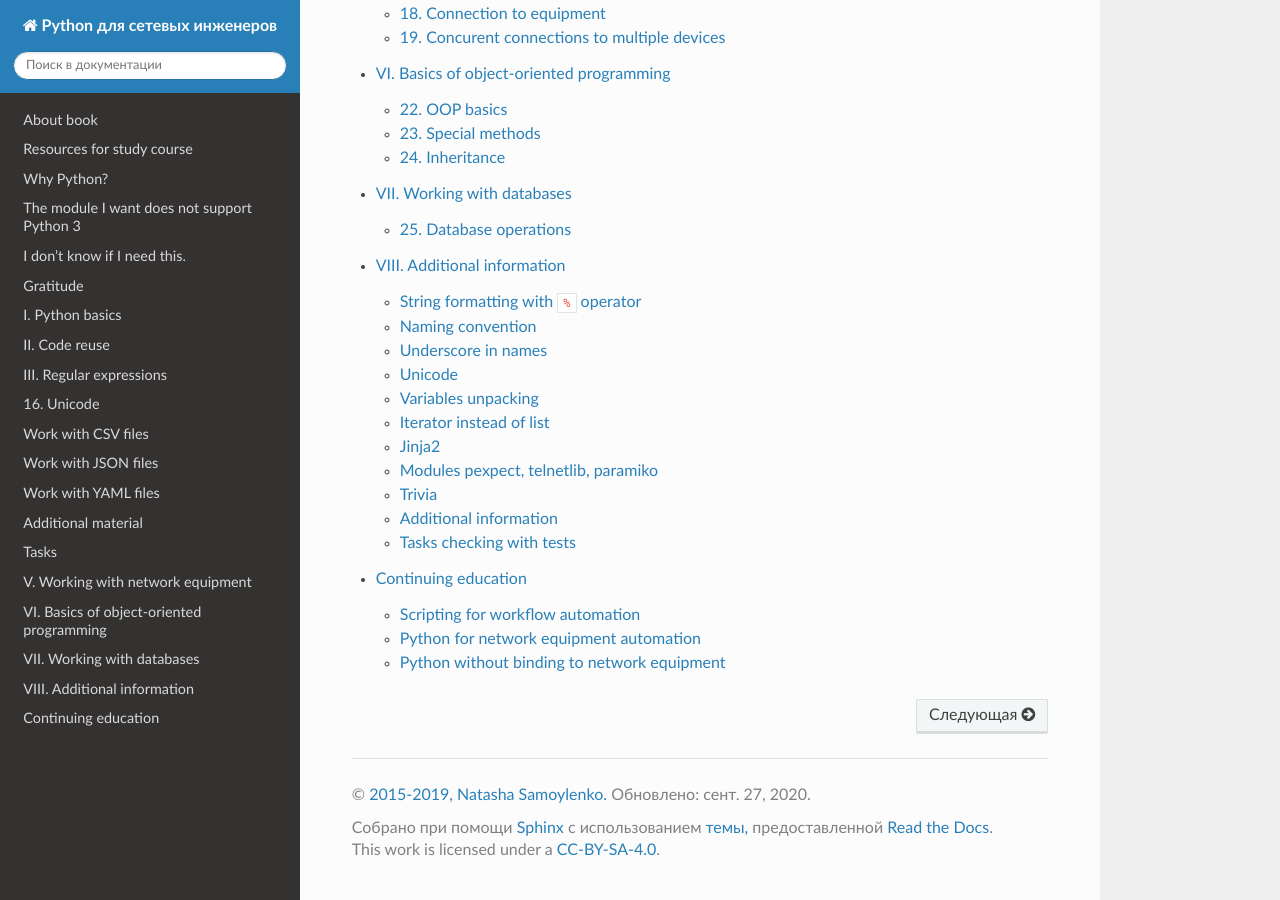
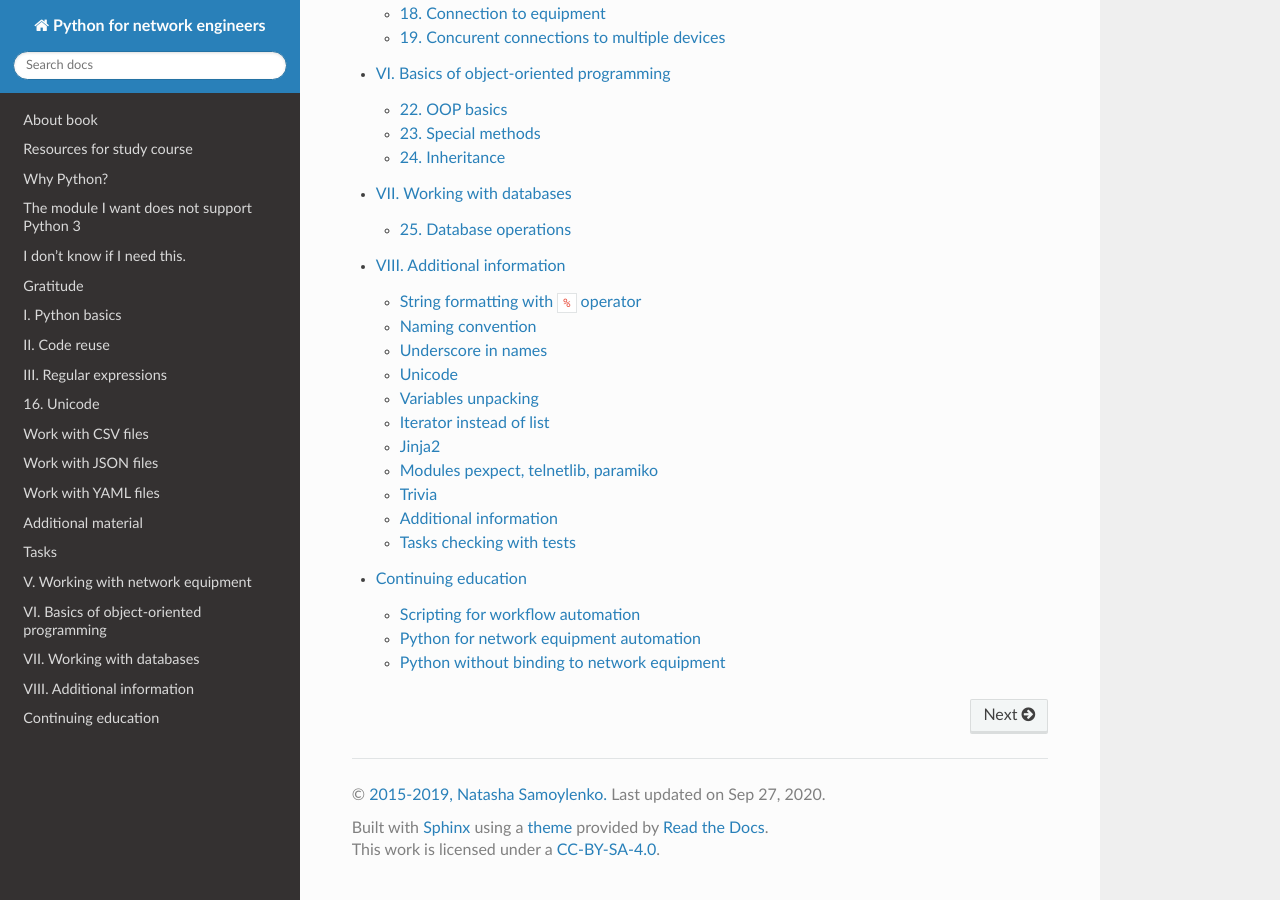
Before and after one commit to natenka/pyneng-book-en, a Sphinx documentation site: the page built from docs/source/index.rst, in a window 1280 px wide and 900 px high, scrolled down 2406 px. Built offline with Sphinx 7.4.7 and the Read the Docs theme 2.0.0, drawn with Linux system fonts in a browser that asks for light colours; pages that are not in the unit, such as notebooks, are missing from menus; some of the changed text lies outside the part shown.

Commit message:
Update conf.py

```diff
--- a/docs/source/conf.py
+++ b/docs/source/conf.py
@@ -17,7 +17,7 @@
 
 # -- Project information -----------------------------------------------------
 
-project = 'Python для сетевых инженеров'
+project = 'Python for network engineers'
 copyright = '2015-2019, Natasha Samoylenko'
 author = 'Natasha Samoylenko'
 
@@ -41,7 +41,7 @@ templates_path = ['_templates']
 #
 # This is also used if you do content translation via gettext catalogs.
 # Usually you set "language" from the command line for these cases.
-language = 'ru'
+language = 'en'
 
 # List of patterns, relative to source directory, that match files and
 # directories to ignore when looking for source files.
```
